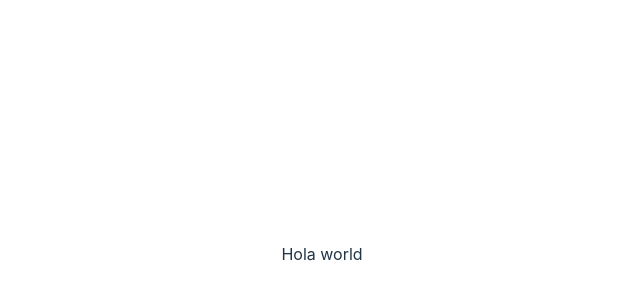
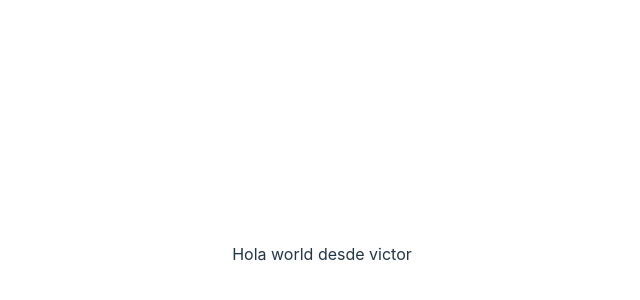
Before and after one commit to victorcl15/front-end-petshop, a React (Vite) app: page / in a window 1280 px wide. Shown: the part 146-446 px from the top of the page, without its empty margins (318-958 px from the left). Built offline with nearby package versions, Linux system fonts and the light colour scheme.

Commit message:
rama victor

```diff
--- a/src/components/portal-web/modules/PortalWeb.jsx
+++ b/src/components/portal-web/modules/PortalWeb.jsx
@@ -1,6 +1,6 @@
 
 export function PortalWeb(){
     return(<>
-    <p>Hola world</p>
+    <p>Hola world desde victor</p>
     </>)
 }
```
